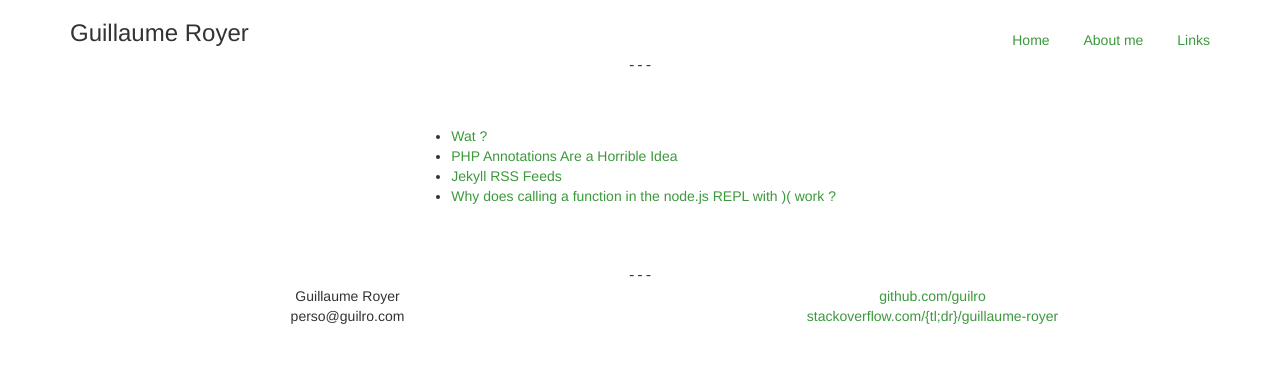
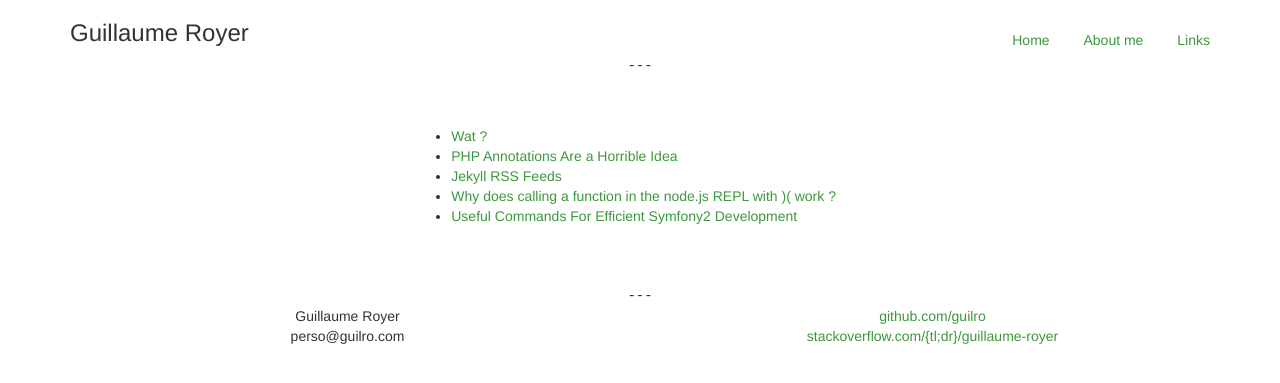
Before and after one commit to jillro/guilro.github.io, a Jekyll site: the page built from links.html, in a window 1280 px wide. Shown: the top 383 px of the page. Built offline with Jekyll 4.4.1, drawn with Linux system fonts in a browser that asks for light colours; Markdown is read by kramdown in place of the engine named in the settings.

Commit message:
add link http://johnkary.net:8081/blog/useful-commands-for-efficient-symfony2-development/ Useful Commands For Efficient Symfony2 Development

```diff
--- a/links.html
+++ b/links.html
@@ -9,6 +9,7 @@ title: Links
             <li><a href="http://theunraveler.com/blog/2012/php-annotations-are-a-horrible-idea/">PHP Annotations Are a Horrible Idea</a></li>
             <li><a href="https://github.com/snaptortoise/jekyll-rss-feeds">Jekyll RSS Feeds</a></li>
             <li><a href="http://stackoverflow.com/questions/19310788/why-does-calling-a-function-in-the-node-js-repl-with-work">Why does calling a function in the node.js REPL with )( work ?</a></li>
+            <li><a href="http://johnkary.net:8081/blog/useful-commands-for-efficient-symfony2-development/">Useful Commands For Efficient Symfony2 Development</a></li>
         </ul>
     </div>
 </div>
```
